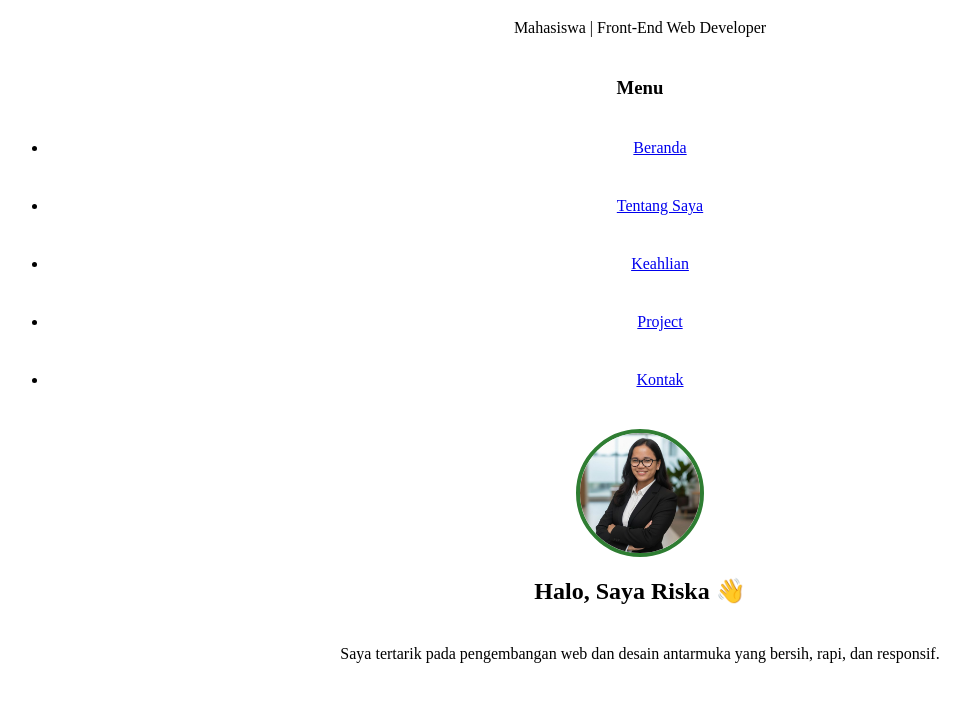
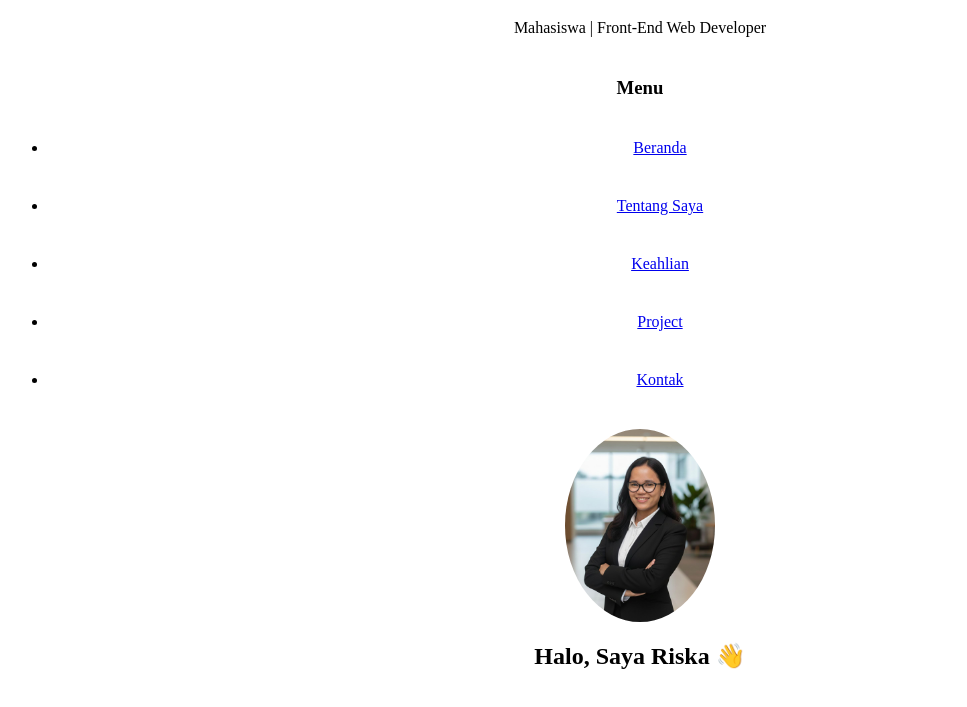
Before and after one commit to riska812/riska.github.io, a plain HTML site: page index.html in a window 1280 px wide. Shown: the part 79-786 px from the top of the page, without its empty margins (0-967 px from the left). Drawn offline with Linux system fonts and the light colour scheme; files that its build step writes are made by us from their sources.

Commit message:
Update style.css

```diff
--- a/style.css
+++ b/style.css
@@ -5,13 +5,11 @@ margin-bottom: 40px;
 
 
 .foto-profil {
-width: 120px;
-height: 120px;
-object-fit: cover;
-border-radius: 50%;
-margin: 15px auto;
-display: block;
-border: 4px solid #2e7d32;
+  width: 150px;
+  height: auto;
+  border-radius: 50%;
+  display: block;
+  margin: 0 auto 20px;
 }
 
 
```
